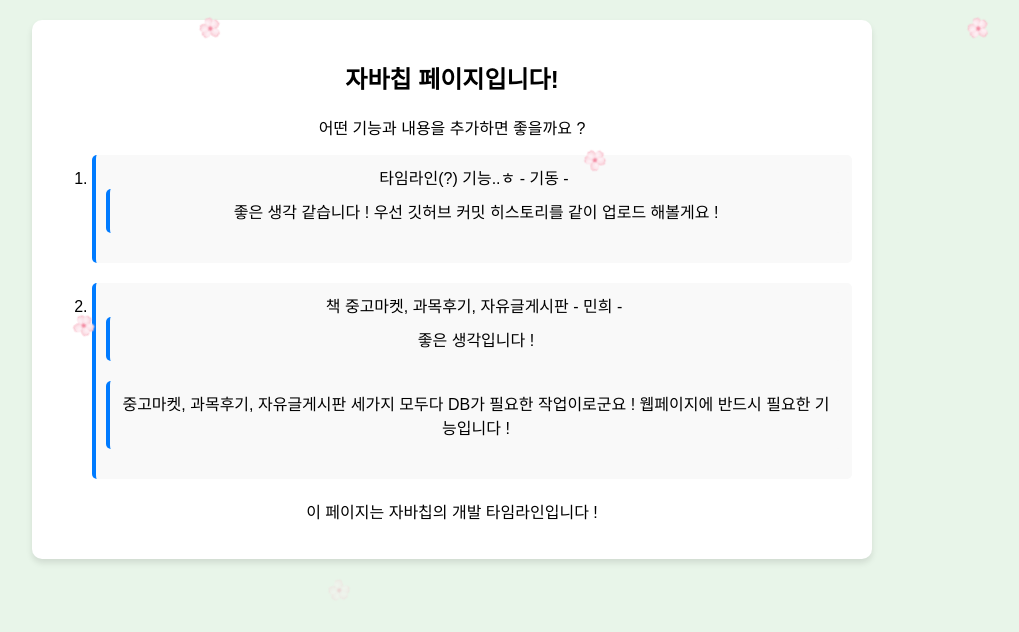
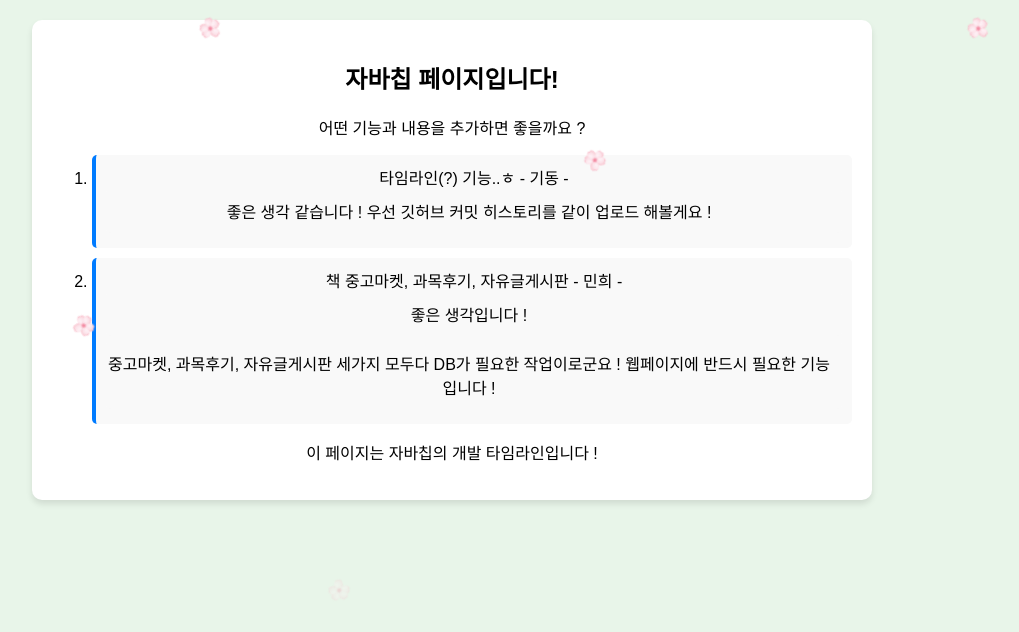
Before and after one commit to JiHunHeo/softwareContest, a Flask app: page /about in a window 1280 px wide. Shown: the part 74-706 px from the top of the page, without its empty margins (188-1207 px from the left). Run offline with Flask 3, Linux system fonts and the light colour scheme.

Commit message:
li 태그 스타일 수정

```diff
--- a/static/style.css
+++ b/static/style.css
@@ -160,6 +160,20 @@ li small {
     font-size: 0.9em;
 }
 
+/* 가장 바깥쪽 li 태그에만 스타일 적용 */
+ol > li {
+    border-left: 4px solid #007bff; /* 파란색 선 */
+    padding-left: 10px;
+    margin-bottom: 10px;
+}
+
+/* 안쪽 li 태그는 스타일 제거 */
+ol li ul li {
+    border-left: none;
+    padding-left: 0;
+    margin-bottom: 5px;
+}
+
 /* 페이지네이션 스타일 */
 .pagination a,
 .pagination strong {
```
